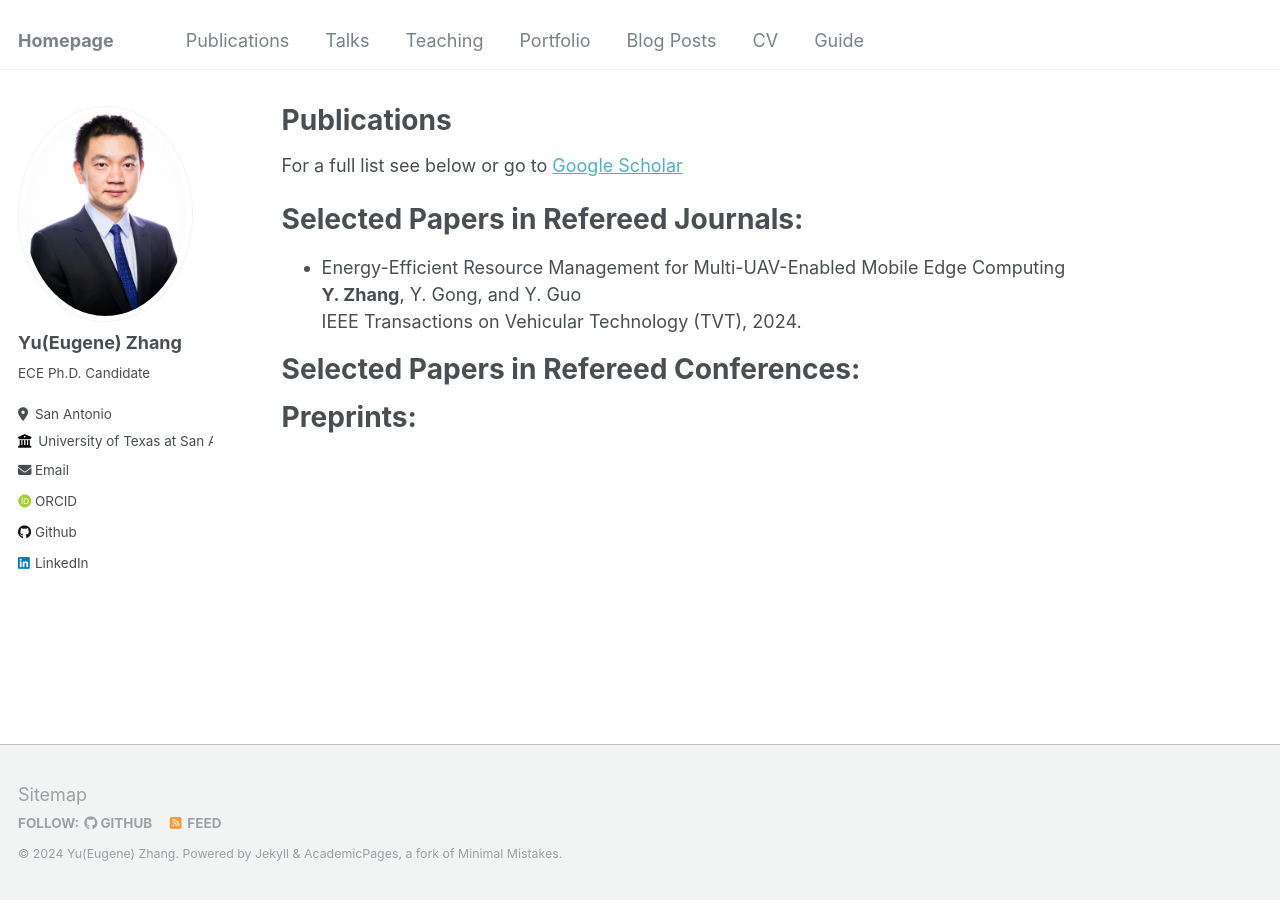
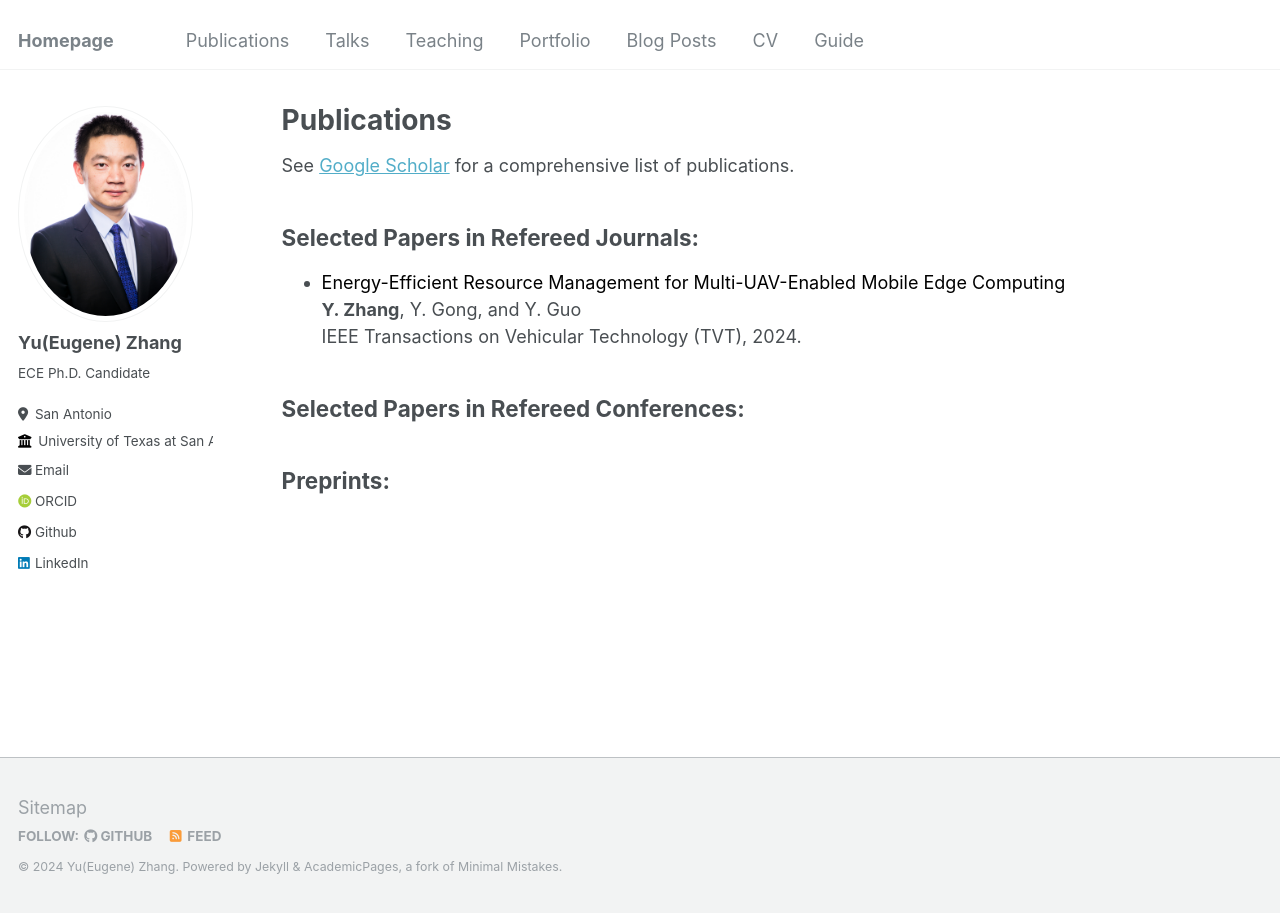
Before and after one commit to Yu-Zhang-Eugene/yu-zhang-eugene.github.io, a Jekyll site: the page built from _pages/publications.md, in a window 1280 px wide. Built offline with Jekyll 4.4.1, drawn with Linux system fonts in a browser that asks for light colours; some web fonts are replaced.

Commit message:
modified:   _pages/publications.md

```diff
--- a/_pages/publications.md
+++ b/_pages/publications.md
@@ -5,23 +5,23 @@ permalink: /publications/
 author_profile: true
 ---
 
-For a full list see below or go to [Google Scholar](https://scholar.google.com/citations?hl=en&user=p6z9Id4AAAAJ)
+See [Google Scholar](https://scholar.google.com/citations?hl=en&user=p6z9Id4AAAAJ) for a comprehensive list of publications.
 
 
 Selected Papers in Refereed Journals:
-======
+------
 
-- Energy-Efficient Resource Management for Multi-UAV-Enabled Mobile Edge Computing
+- <span style="color: black;"> Energy-Efficient Resource Management for Multi-UAV-Enabled Mobile Edge Computing </span>
   __Y. Zhang__, Y. Gong, and Y. Guo
   IEEE Transactions on Vehicular Technology (TVT), 2024.
 
 
 
 Selected Papers in Refereed Conferences:
-======
+------
 
 
 
 
 Preprints:
-======
+------
```
